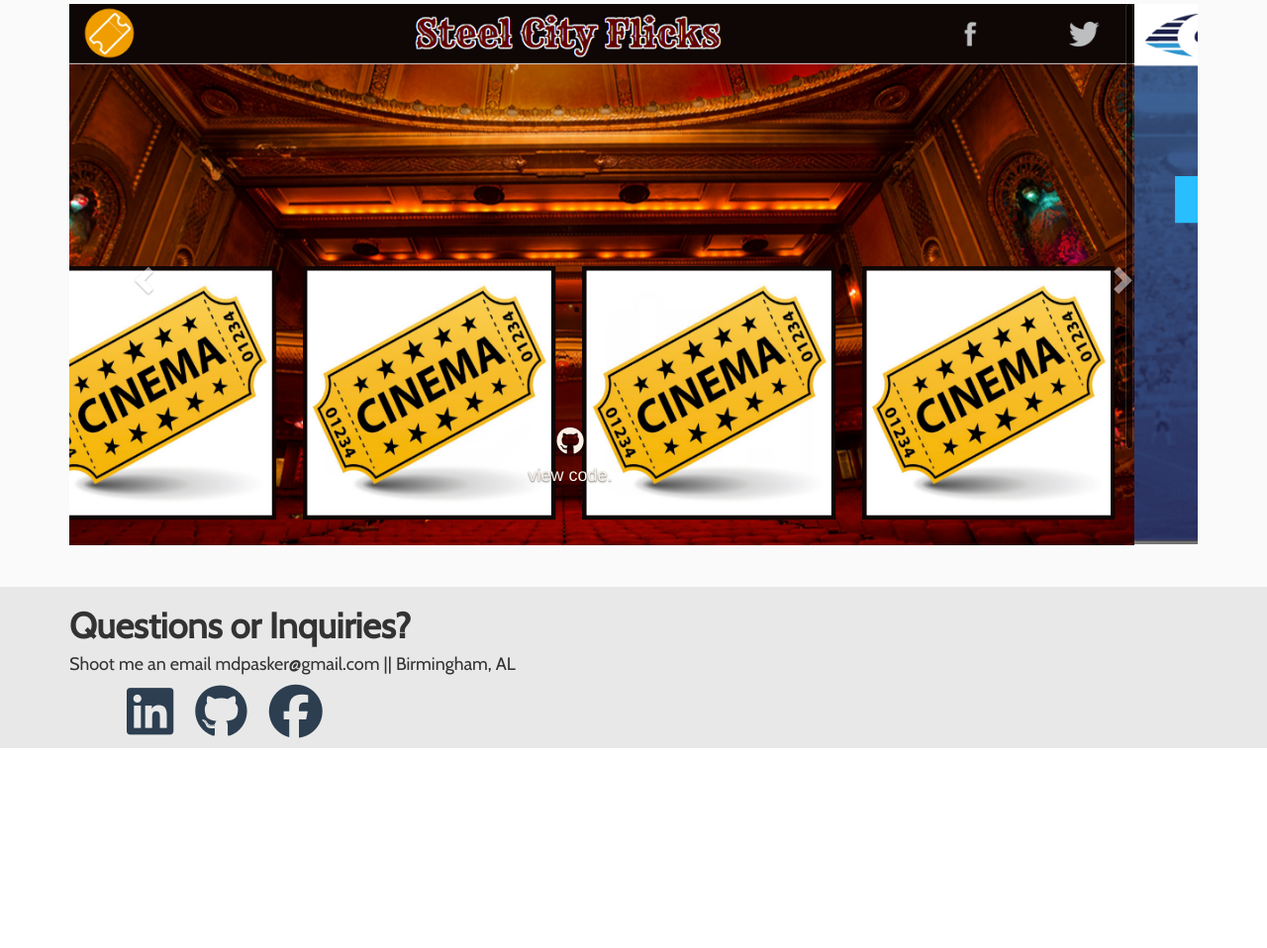
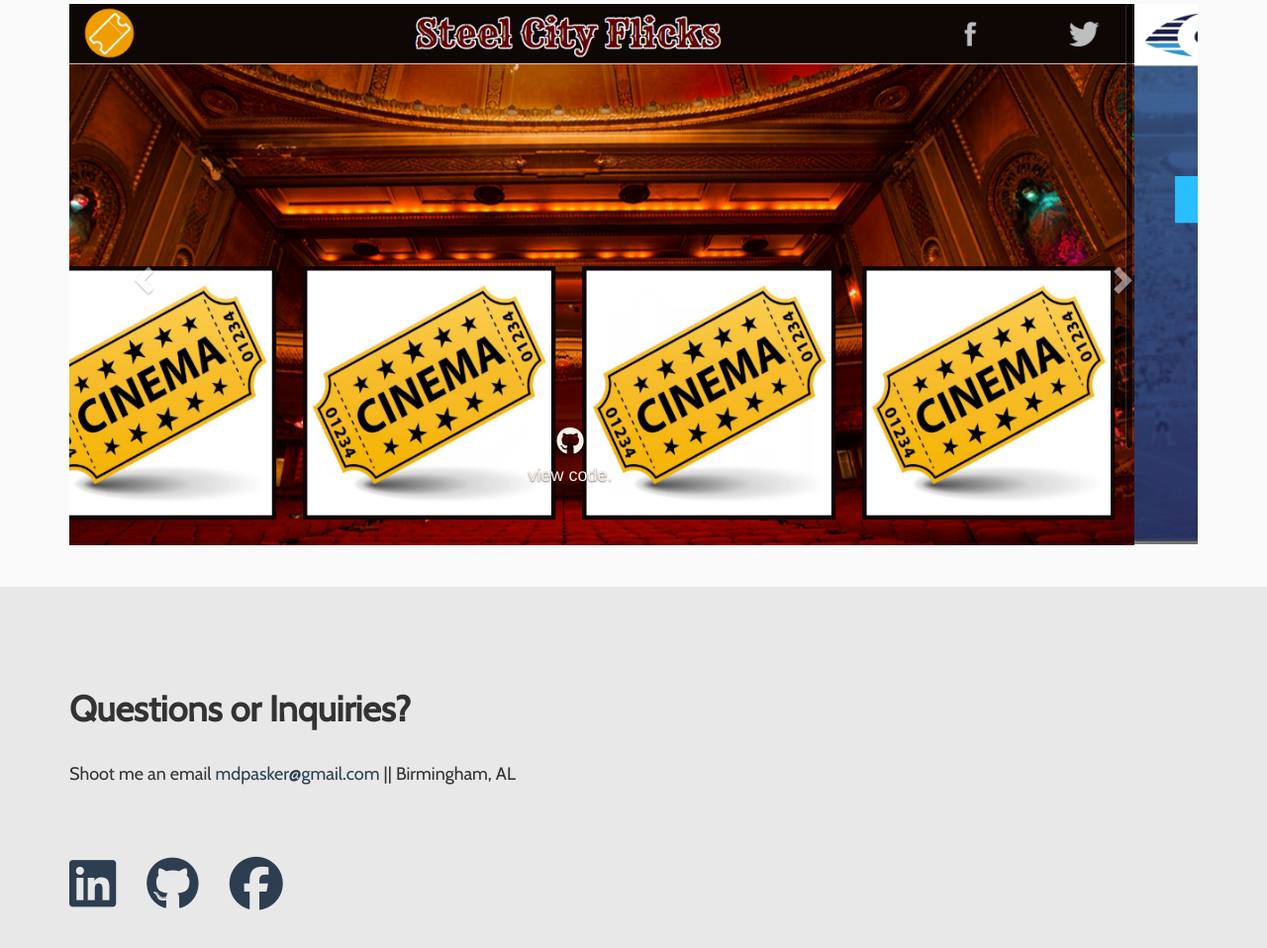
Before and after one commit to mpasker/personal-website, a plain HTML site: page index.html in a window 1280 px wide. Shown: the part 1607-2565 px from the top of the page at 99% size. Before the commit the page ends 2363 px from the top, so only its background shows below. Drawn offline with nearby package versions, Linux system fonts and the light colour scheme.

Commit message:
additional styling to contact section

```diff
--- a/index.html
+++ b/index.html
@@ -153,7 +153,7 @@
                 <div class="row">
                     <div class="col-lg-12">
                         <h1>Questions or Inquiries?</h1>
-                        <h4>Shoot me an email mdpasker@gmail.com || Birmingham, AL<h4>
+                        <h4>Shoot me an email <a href="mailto:mdpasker@gmail.com?Subject=What's%20up?" target="_top">mdpasker@gmail.com</a> || Birmingham, AL<h4>
                         <ul>
                             <li>
                                 <a href="https://www.linkedin.com/in/matthewpasker">
--- a/styles/styles.less
+++ b/styles/styles.less
@@ -118,15 +118,34 @@ header {
 #contact {
     background-color: @thirdColor;
     font-family: @font;
+    padding-top: 6em;
+    padding-bottom: 3em;
+    text-align: left;
+    @media (max-width: 767px) {
+        text-align: center;
+    }
     h1 {
         font-weight: 900;
     }
-    ul li {
+    h4 {
+        padding-top: 1.5em;
+    }
+    ul {
+        padding-left: 0;
+    }
+    li:nth-child(2), li:nth-child(3) {
+        padding-left: 1.5em;
+    }
+    li {
         display: inline-block;
-        padding-left: 1em;
+        padding-top: 2em;
+        // padding-left: 1em;
     }
     a {
         text-decoration: none;
         color: @navColor;
     }
+    a:hover {
+        color: #000080;
+    }
 }
```
Also changed, not shown: styles/styles.css.
